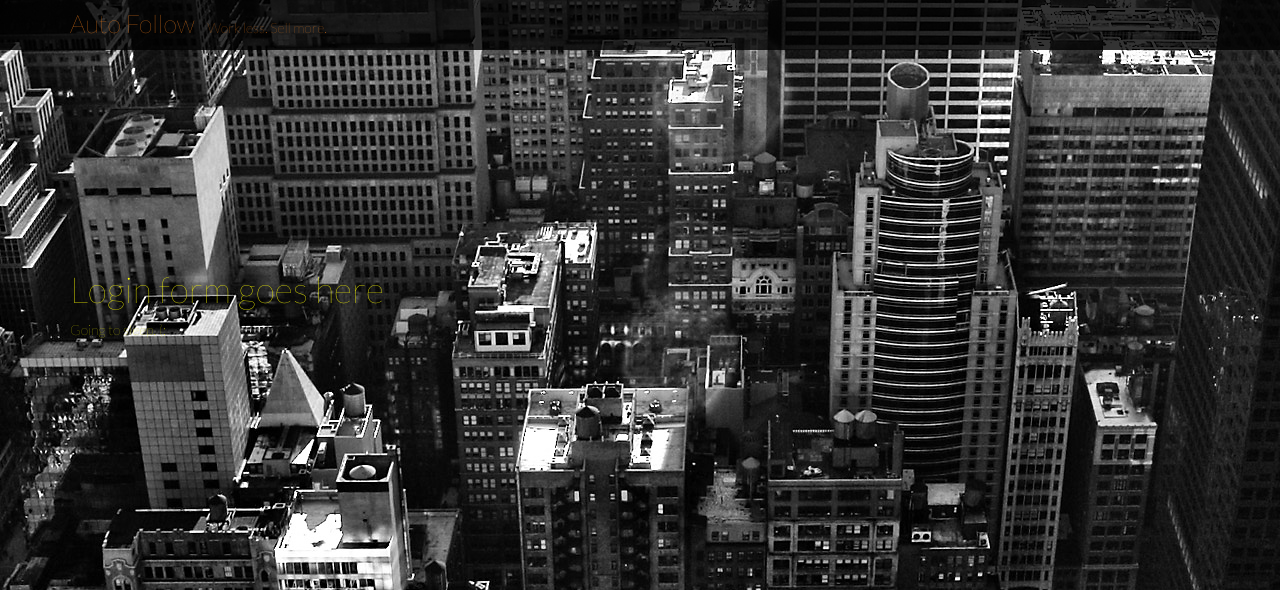
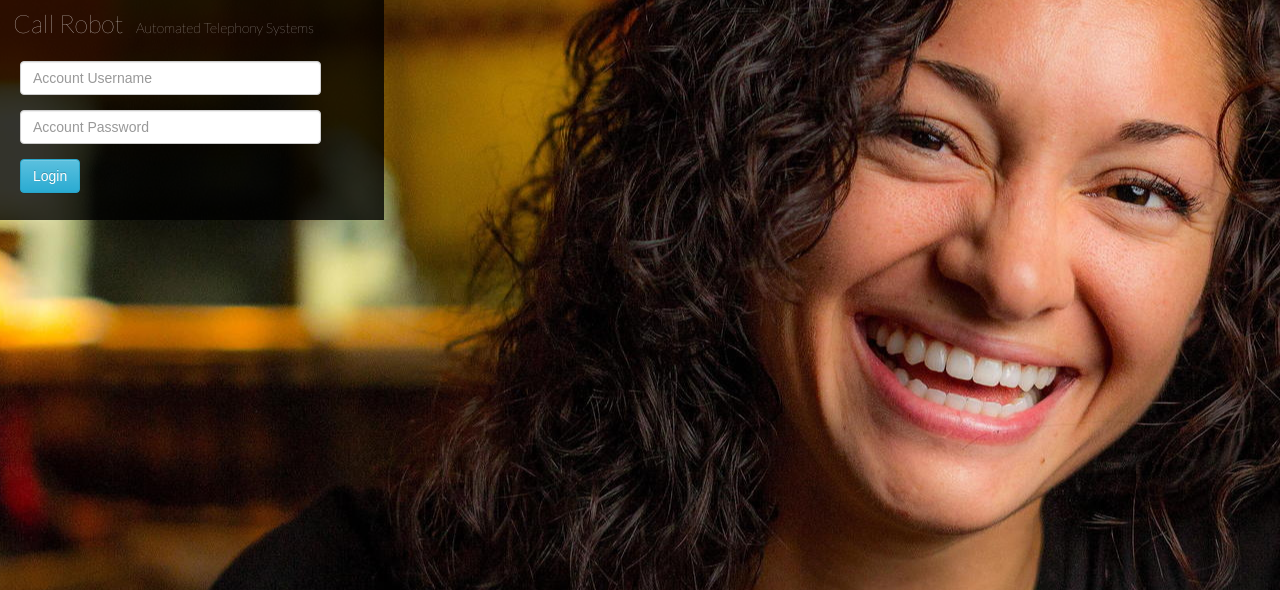
Before and after one commit to bliti/itsuki, a Flask app: page / in a window 1280 px wide. Shown: the top 590 px of the page. Run offline with Flask 2, Linux system fonts and the light colour scheme; some libraries are stand-ins or nearby versions.

Commit message:
landing page done

```diff
--- a/static/css/index.css
+++ b/static/css/index.css
@@ -2,23 +2,31 @@
 
 
 body {
-	background: url(../img/ny.jpg) no-repeat center center fixed;
+	background: url(../img/smile.jpg) no-repeat center center fixed;
 	font-family: 'Lato', sans-serif;
 }
 
+form {font-family: sans-serif;}
+
 h1 {font-family: inherit;}
 
-.header {
-	width: 100%;
-	height: 50px;
-	background: rgba(0, 0, 0, 0.8);
-	padding-top: 5px;
-	color: #f9801a;
+
+
+.login {
+   position:fixed;
+   left:0px;
+   top:0px;
+   height:220px;
+   width:30%;
+   background: rgba(0, 0, 0, 0.8);
+   padding-top: 5px;
+   padding-left: 13px;
 }
 
-.header .brand {font-size: 1.8em;}
+.login .brand {font-size: 1.8em; color: #f5f5f5;}
+.login .slogan {color:#f5f5f5;}
 
-
-/* login area */
-
-.login {padding-top: 200px; color: yellow;}
+.login-form {
+	width: 83%;
+	padding-left: 7px;
+}
--- a/templates/index.html
+++ b/templates/index.html
@@ -4,21 +4,33 @@
 {% block css %}<link rel="stylesheet" href="static/css/{{css}}.css">{% endblock %}
 
 {% block body %}
-<div class="header">
 
-	<div class="container">
-		<ul class="list-inline">
-			<li><p class="brand">Auto Follow</p></li>
-			<li><p>Work less. Sell more.</p></li>
 
-		</ul>
-	</div>
-</div>
 
-<div class="container">
-	<div class="login">
-		<h1>Login form goes here</h1>
-		<p>Going to sleep. (:</p>
-	</div>
-</div>
+
+		<div class="login">
+
+			<ul class="list-inline">
+				<li><p class="brand">Call Robot</p></li>
+				<li><p class="slogan">Automated Telephony Systems</p></li>
+			</ul>
+
+			<div class="login-form">
+			<form class="" role="form">
+			  <div class="form-group">
+			    <label class="sr-only" for="exampleInputEmail2">Username</label>
+			    <input type="email" class="form-control" id="email" placeholder="Account Username">
+			  </div>
+			  <div class="form-group">
+			    <label class="sr-only" for="exampleInputPassword2">Password</label>
+			    <input type="password" class="form-control" id="password" placeholder="Account Password">
+			  </div>
+
+			  <button type="submit" class="btn btn-info">Login</button>
+			</form>
+
+		</div>
+
+		</div>
+
 {% endblock %}
```
Also changed, not shown: static/img/ny.jpg (deleted), static/img/smile.jpg (added).
